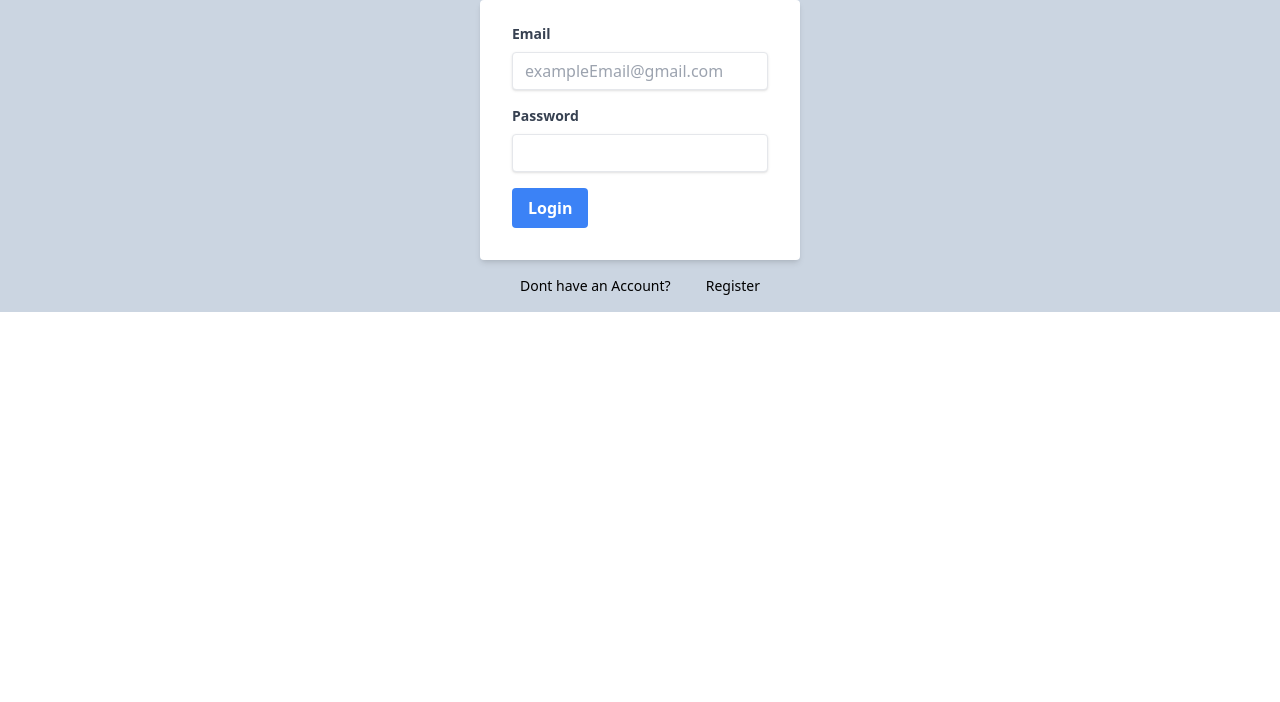
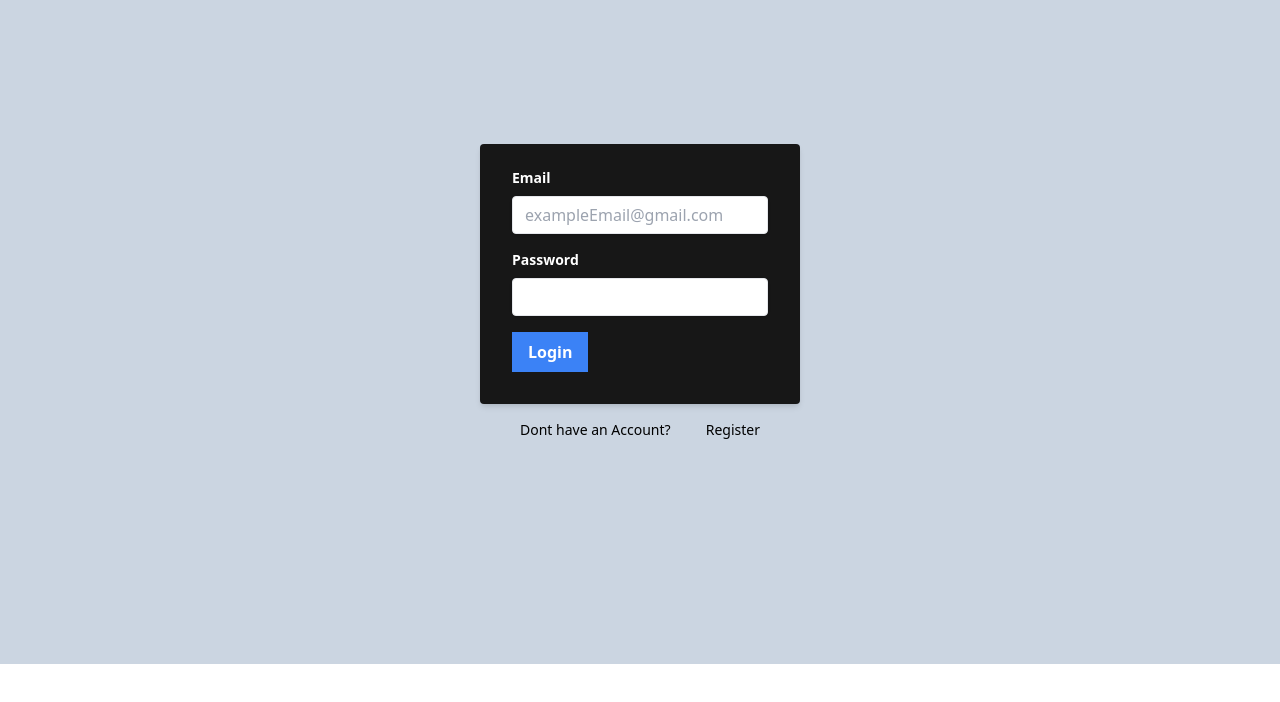
Before and after one commit to Fr33yr/arduino-temp-client, a React (Create React App) app: page /login in a window 1280 px wide. Shown: the top 702 px of the page. Built offline with nearby package versions, Linux system fonts and the light colour scheme; no server answers.

Commit message:
more styling

```diff
--- a/src/components/Login.jsx
+++ b/src/components/Login.jsx
@@ -42,15 +42,15 @@ export function Login() {
   }
 
   return (
-    <div className="w-full max-w-xs m-auto">
+    <div className="w-full max-w-xs m-auto mt-36 mb-52">
 
       {error && <Alert message={error}/>}
 
-      <form onSubmit={handleSubmit} className="bg-white shadow-md rounded px-8 pt-6
+      <form onSubmit={handleSubmit} className="bg-neutral-900 shadow-md rounded px-8 pt-6
       pb-8 mb-4">
 
         <div className="mb-4">
-        <label htmlFor="email" className="block text-gray-700
+        <label htmlFor="email" className="block text-white
         text-sm font-bold mb-2">Email</label>
         <input type="email" name="email" id="email"
           placeholder="exampleEmail@gmail.com" className="shadow appearance-none
@@ -61,7 +61,7 @@ export function Login() {
         </div>
 
         <div className="mb-4">
-        <label htmlFor="password" className="block text-gray-700
+        <label htmlFor="password" className="block text-white
         text-sm font-bold mb-2">Password</label>
         <input type="password" name="password" id="password" className="shadow appearance-none
           border rounded w-full py-2 px-3 text-gray-700 leading-tight
@@ -72,7 +72,7 @@ export function Login() {
 
         <button type="submit" className="bg-blue-500
          hover:bg-blue-700 text-white font-bold
-         py-2 px-4 rounded focus:outline-none
+         py-2 px-4 focus:outline-none
           focus:shadow-outline">Login</button>
       </form>
 
--- a/src/components/Register.jsx
+++ b/src/components/Register.jsx
@@ -41,14 +41,14 @@ export function Register() {
   }
 
   return (
-    <div className="w-full max-w-xs m-auto">
+    <div className="w-full max-w-xs m-auto  mt-36 mb-52">
 
       {error && <Alert message={error} />}
 
-      <form onSubmit={handleSubmit} className="bg-white shadow-md rounded px-8 pt-6
+      <form onSubmit={handleSubmit} className="bg-neutral-900 shadow-md rounded px-8 pt-6
       pb-8 mb-4">
 
-        <label htmlFor="email" className="block text-gray-700
+        <label htmlFor="email" className="block text-white
         text-sm font-bold mb-2">Email</label>
         <input type="email" name="email" id="email"
           placeholder="exampleEmail@gmail.com"
@@ -57,7 +57,7 @@ export function Register() {
           focus:outline-none focus:shadow-outline"
         />
 
-        <label htmlFor="password" className="block text-gray-700
+        <label htmlFor="password" className="block text-white
         text-sm font-bold mb-2">Password</label>
         <input type="password" name="password" id="password"
           onChange={handleChange} className="shadow appearance-none
```
Also changed, not shown: src/App.css (line endings or trailing spaces).
